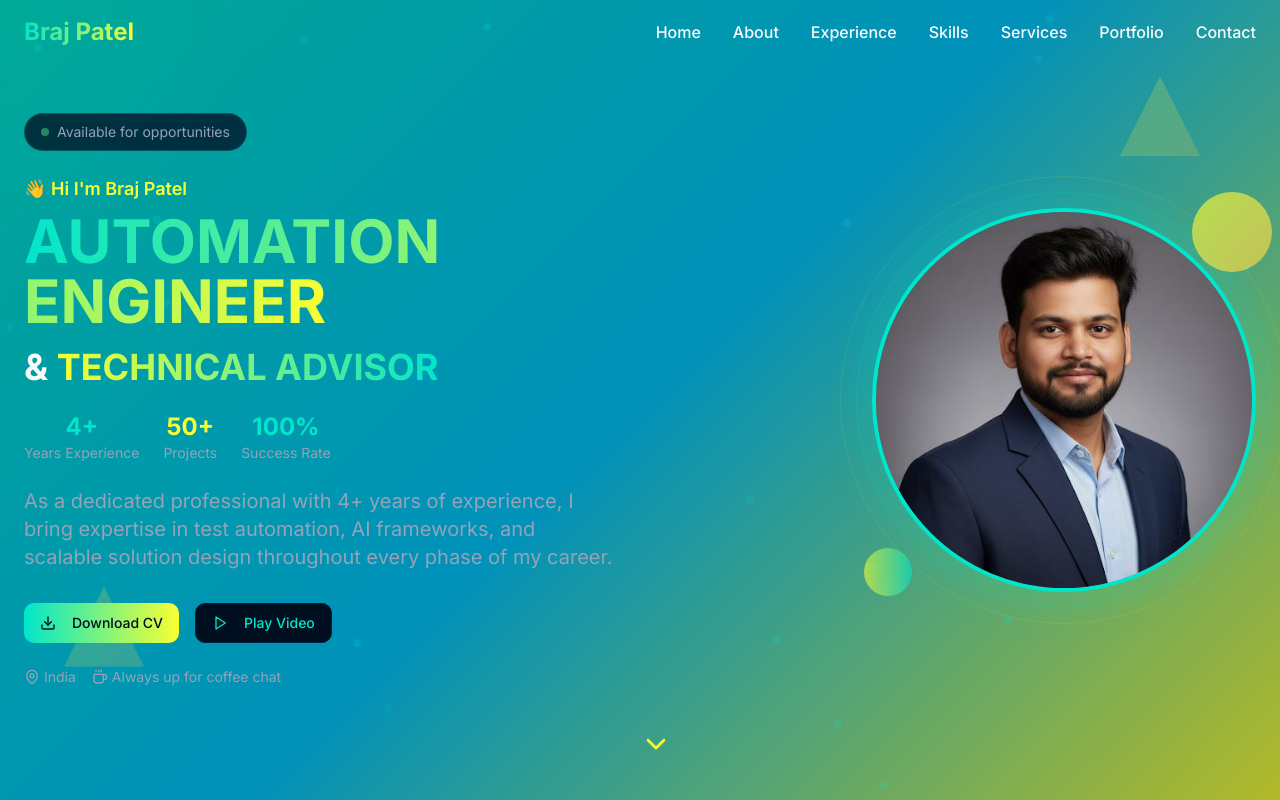
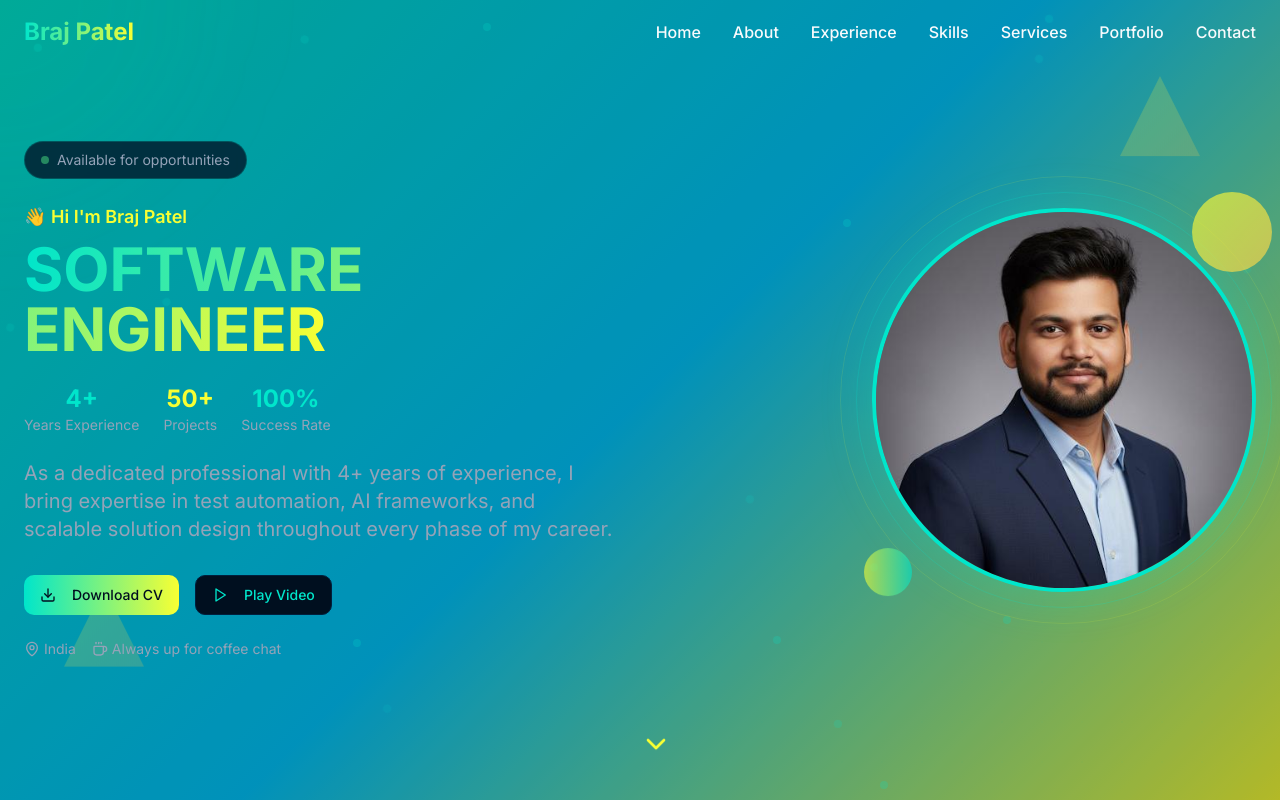
Before and after one commit to him123456789/braj-automates, a React (Vite) app: page / in a window 1280 px wide. Shown: the top 800 px of the page. Built offline with nearby package versions, Linux system fonts and the light colour scheme; the HTML template or start-up script is replaced by a standard one.

Commit message:
Manual edit: src/components/Hero.tsx

```diff
--- a/src/components/Hero.tsx
+++ b/src/components/Hero.tsx
@@ -78,11 +78,8 @@ const Hero = () => {
                 👋 Hi I'm Braj Patel
               </p>
               <h1 className={`text-5xl lg:text-6xl font-bold mb-4 transition-all duration-700 ${isVisible ? 'opacity-100 translate-y-0' : 'opacity-0 translate-y-4'}`} style={{ animationDelay: '0.4s' }}>
-                <span className="text-gradient animate-text-reveal">AUTOMATION ENGINEER</span>
+                <span className="text-gradient animate-text-reveal">SOFTWARE ENGINEER</span>
               </h1>
-              <h2 className={`text-3xl lg:text-4xl font-bold text-foreground mb-6 transition-all duration-700 ${isVisible ? 'opacity-100 translate-y-0' : 'opacity-0 translate-y-4'}`} style={{ animationDelay: '0.6s' }}>
-                & <span className="text-accent-gradient animate-text-reveal">TECHNICAL ADVISOR</span>
-              </h2>
             </div>
 
             {/* Stats */}
```
